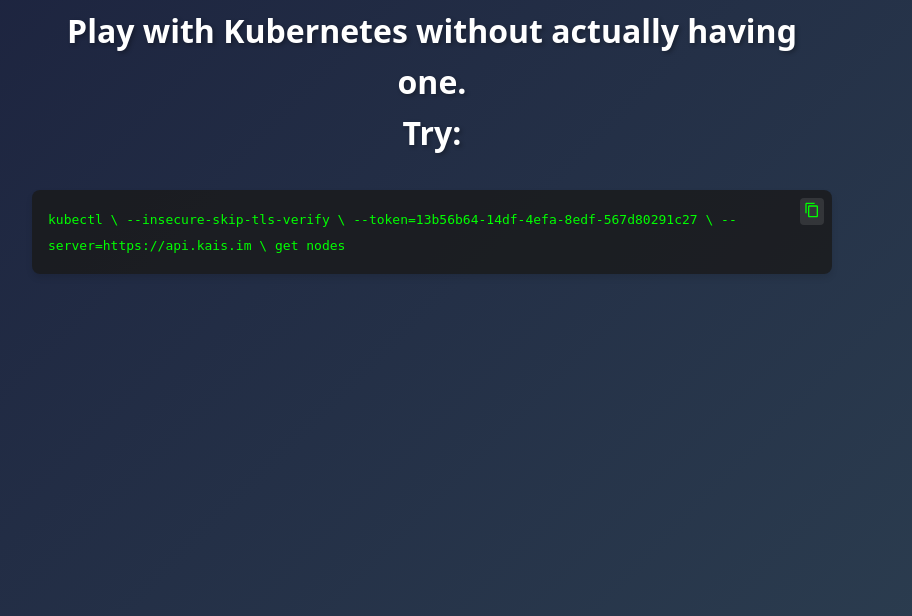
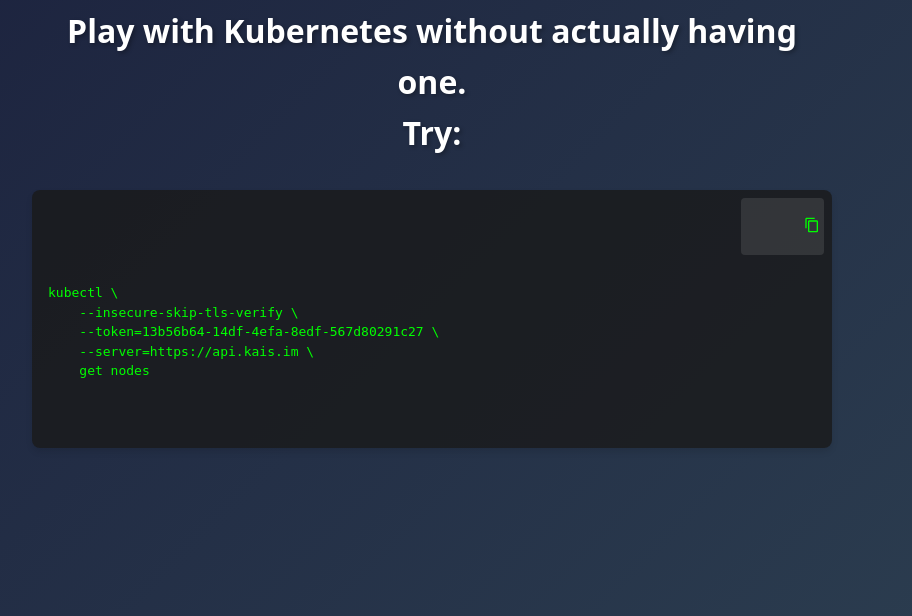
Before and after one commit to spron-in/kaisim, a Flask app: page /web/ in a window 1280 px wide. Shown: the part 184-800 px from the top of the page, without its empty margins (208-1120 px from the left). Run offline with Flask 3, Linux system fonts and the light colour scheme.

Commit message:
Assistant checkpoint: Update code block styling for better line breaks
Assistant generated file changes:
- templates/index.html: Update code block styling

---

User prompt:

copy works! great!
But the code is not on the separate lines in the web, it is just a one line with backslashes

Replit-Commit-Author: Assistant
Replit-Commit-Session-Id: 1f867934-d0e9-4665-8203-2681897ea2fc

```diff
--- a/templates/index.html
+++ b/templates/index.html
@@ -89,6 +89,11 @@
         <style>
             .code-block {
                 position: relative;
+                white-space: pre;
+            }
+            .code-block code {
+                display: block;
+                line-height: 1.5;
             }
             .copy-button {
                 position: absolute;
```
